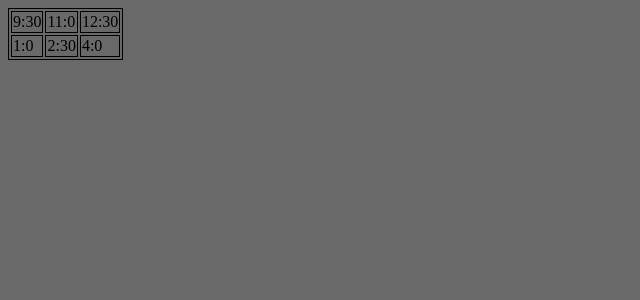
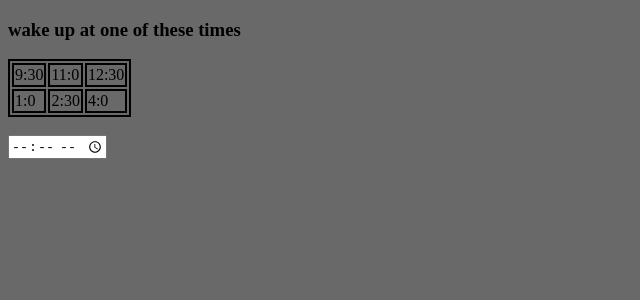
Before and after one commit to Subtora/simple-sleep-calc, a React app: page / in a window 1280 px wide. Shown: the top 300 px of the page, without its empty margins (0-640 px from the left). Built offline with nearby package versions, Linux system fonts and the light colour scheme.

Commit message:
added input time component w/out usability yet

```diff
--- a/src/components/App.js
+++ b/src/components/App.js
@@ -9,7 +9,7 @@ var timesList = [
   { hours: 0, minutes: 0 },
   { hours: 0, minutes: 0 }
 ];
-const time = { hours: 8, minutes: 0 };
+var time = { hours: 8, minutes: 0 };
 function fixTime() {
   let base = Math.floor(time.minutes / 60);
   let rem = time.minutes % 60;
--- /dev/null
+++ b/src/components/Input.js
@@ -0,0 +1,15 @@
+import React, { Component } from "react";
+
+var date = new Date();
+var now = date.getHours() + ":" + date.getMinutes();
+
+class Input extends Component {
+  render() {
+    return (
+      <div>
+        <input type="time" />
+      </div>
+    );
+  }
+}
+export default Input;
--- a/src/index.html
+++ b/src/index.html
@@ -7,6 +7,9 @@
     <title>react-webpack-example</title>
   </head>
   <body>
+    <h3>wake up at one of these times</h3>
     <div id="root"></div>
+    <br />
+    <div id="timeIn"></div>
   </body>
 </html>
--- a/src/index.js
+++ b/src/index.js
@@ -1,7 +1,8 @@
 import React from "react";
 import ReactDOM from "react-dom";
 import App from "./components/App.js";
-
+import Input from "./components/Input.js";
 console.log("---This is index.js---");
 
 ReactDOM.render(<App />, document.getElementById("root"));
+ReactDOM.render(<Input />, document.getElementById("timeIn"));
--- a/src/styles/App.css
+++ b/src/styles/App.css
@@ -7,5 +7,5 @@ body {
 table,
 th,
 td {
-  border: 1px solid black;
+  border: 2px solid black;
 }
```
